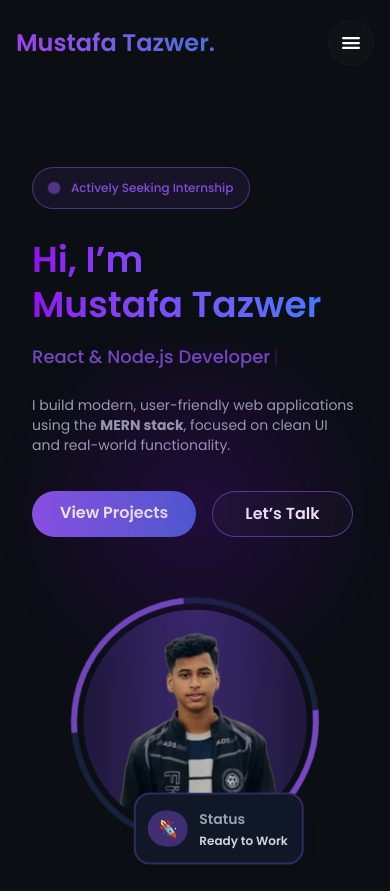
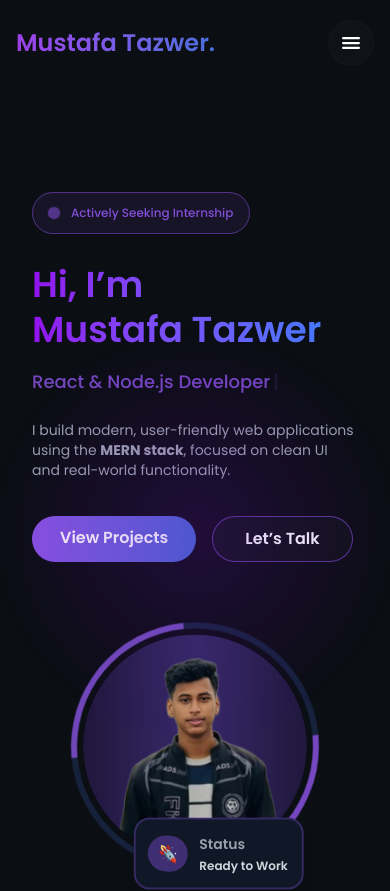
Before and after one commit to sahkil12/My-Portfolio, a React (Vite) app: page / in a window 390 px wide. Shown: the top 891 px of the page. Built offline with nearby package versions, Linux system fonts and the light colour scheme.

Commit message:
fixed hero section mobile responsive issue

```diff
--- a/src/Section/Hero/Hero.jsx
+++ b/src/Section/Hero/Hero.jsx
@@ -3,7 +3,7 @@ import { Typewriter } from "react-simple-typewriter";
 
 const Hero = () => {
      return (
-          <section className="relative min-h-[820px] my-3 flex items-center justify-around px-4 md:px-16 xl:px-20 overflow-hidden">
+          <section className="relative min-h-[870px] my-3 flex items-center justify-around px-4 md:px-16 xl:px-20 overflow-hidden">
                {/* background animation color */}
                <div className="
                 absolute inset-0
```
